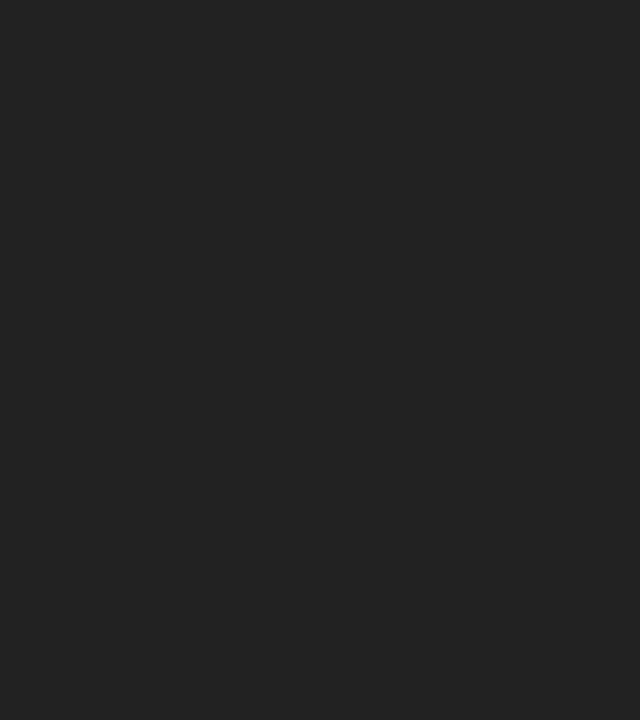
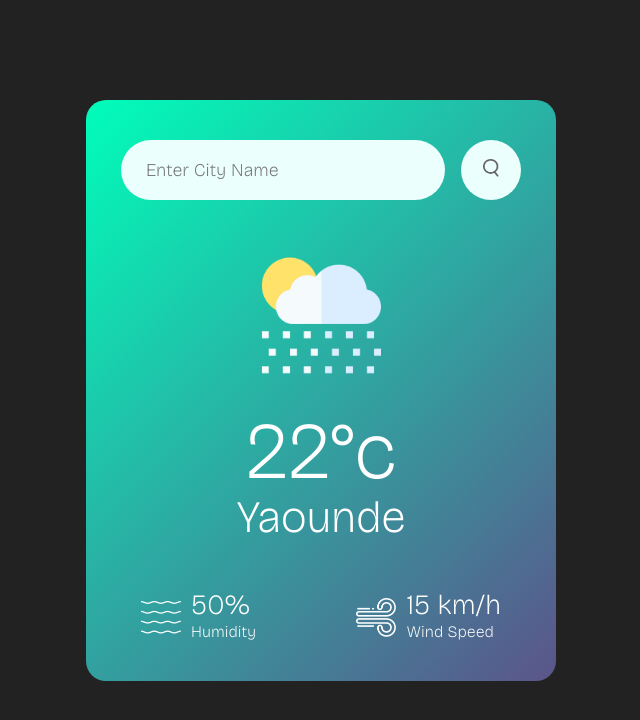
Before and after one commit to G4EVA-dev/weatherApp, a plain HTML site: page index.html in a window 1280 px wide. Shown: the whole page, without its empty margins (319-959 px from the left). Drawn offline with nearby package versions, Linux system fonts and the light colour scheme.

Commit message:
styling Done

```diff
--- a/index.html
+++ b/index.html
@@ -1,14 +1,40 @@
 <!DOCTYPE html>
 <html lang="en">
   <head>
-  <meta charset="UTF-8">
-  <meta name="viewport" content="width=device-width, initial-scale=1.0">
+    <meta charset="UTF-8" />
+    <meta name="viewport" content="width=device-width, initial-scale=1.0" />
     <title>Weather App</title>
-  <link rel="stylesheet" href="./style/style.css">
+    <link rel="stylesheet" href="./style/style.css" />
   </head>
   <body>
+    <div class="card">
+      <div class="search">
+        <input type="text" placeholder="Enter City Name" spellcheck="false" />
+        <button><img src="./images/search.png" alt="Search_Loop" /></button>
+      </div>
 
-
+      <div class="weather">
+        <img src="./images/rain.png" class="weather-icon" alt="Weather" />
+        <h1 class="temp">22&deg;c</h1>
+        <h2 class="city">Yaounde</h2>
+        <div class="details">
+          <div class="col">
+            <img src="./images/humidity.png" alt="Humidity" />
+            <div>
+              <p class="humidity">50%</p>
+              <p>Humidity</p>
+            </div>
+          </div>
+          <div class="col">
+            <img src="./images/wind.png" alt="Wind" />
+            <div>
+              <p class="wind">15 km/h</p>
+              <p>Wind Speed</p>
+            </div>
+          </div>
+        </div>
+      </div>
+    </div>
     <script src="main.js"></script>
   </body>
 </html>
--- a/style/style.css
+++ b/style/style.css
@@ -1,10 +1,97 @@
+@import url('https://fonts.googleapis.com/css2?family=Bricolage+Grotesque:opsz,wght@10..48,200;10..48,700&family=Lexend+Deca:wght@200;300&family=Poppins:wght@100;200;300;400;500;600;700;800;900&family=Urbanist:ital,wght@0,100;0,200;0,400;0,500;1,400;1,500;1,800&display=swap');
+
 *{
   margin: 0;
   padding: 0;
-  font-family: 'popins', 'sans-serif';
+  font-family: 'Bricolage Grotesque', sans-serif;
   box-sizing: border-box;
 }
 
 body{
   background: #222;
 }
+
+.card{
+  width: 90%;
+  max-width: 470px;
+  background: linear-gradient(135deg, #00feba, #5b548a);
+  color: #fff;
+  margin: 100px auto 0;
+  border-radius: 20px;
+  padding: 40px 35px;
+  text-align: center;
+}
+
+.search{
+  width: 100%;
+  display: flex;
+  align-items: center;
+  justify-content: space-between;
+}
+
+.search input{
+  border: 0;
+  outline: 0;
+  background: #ebfffc;
+  color: #555;
+  padding: 10px 25px;
+  height: 60px;
+  border-radius: 30px;
+  flex: 1;
+  margin-right: 16px;
+  font-size: 18px;
+}
+
+.search button{
+  border: 0;
+  outline: 0;
+  background: #ebfffc;
+  border-radius: 50%;
+  width: 60px;
+  height: 60px;
+  cursor: pointer;
+}
+
+.search button img{
+  width: 16px;
+}
+
+.weather-icon{
+  width: 170px;
+  margin-top: 30px;
+}
+
+.weather h1{
+  font-size: 80px;
+  font-weight: 500;
+}
+
+.weather h2{
+  font-size: 45px;
+  font-weight: 400;
+  margin-top: -10px;
+}
+
+.details{
+  display: flex;
+  align-items: center;
+  justify-content: space-between;
+  padding: 0 20px;
+  margin-top: 50px;
+}
+
+.col{
+  display: flex;
+  align-items: center;
+  text-align: left;
+}
+
+.col img{
+  width: 40px;
+  margin-right: 10px;
+}
+
+.humidity, .wind{
+  font-size: 28px;
+  margin-top: -6px;
+}
```
Also changed, not shown: images/clear.png (added), images/clouds.png (added), images/drizzle.png (added), images/humidity.png (added), images/mist.png (added), images/rain.png (added), images/search.png (added), images/snow.png (added), images/wind.png (added). Lines whose indentation alone changed are shown as unchanged.
